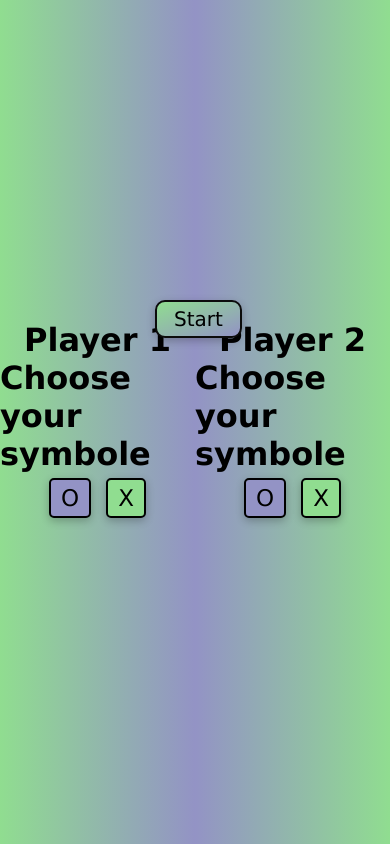
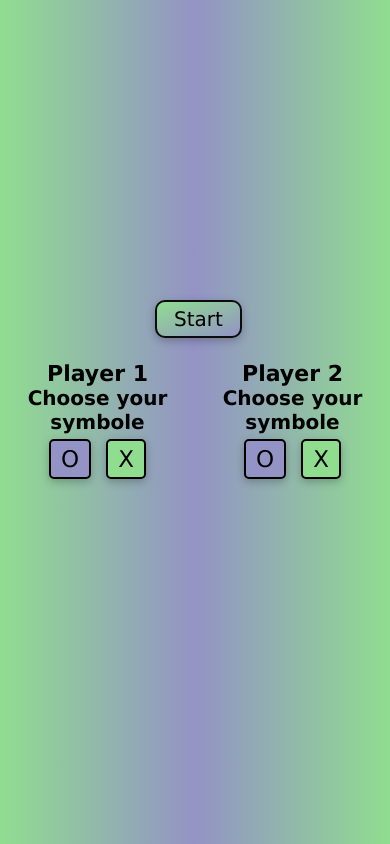
Before and after one commit to Arunkumar-ts/OX_game, a plain HTML site: page index.html in a window 390 px wide. Drawn offline with Linux system fonts and the light colour scheme.

Commit message:
Did some responsively

```diff
--- a/index.html
+++ b/index.html
@@ -4,12 +4,12 @@
     <meta charset="UTF-8">
     <meta name="viewport" content="width=device-width, initial-scale=1.0">
     <link rel="stylesheet" href="style.css">
-    <title>Document</title>
+    <title>OX_Game</title>
 </head>
 <body>
     <div class="start_container">
         <div class="left">
-            <h1>Player 1</h1>
+            <h1 class="symbol1">Player 1</h1>
             <h1 class="symbol">Choose your symbole</h1>
             <div class="options">
                 <button onclick="Osymbole()" class="option1">O</button>
@@ -17,7 +17,7 @@
             </div>
         </div>
         <div class="right">
-            <h1>Player 2</h1>
+            <h1 class="symbol1">Player 2</h1>
             <h1 class="symbol">Choose your symbole</h1>
             <div class="options">
                 <button onclick="Osymbole1()" class="option3">O</button>
--- a/style.css
+++ b/style.css
@@ -106,7 +106,7 @@
     justify-content: center;
     align-items: center;
 }
-.boxs .p1details ,.p2details{
+.boxs .p1details , .p2details{
     position: absolute;
     display: flex;
     justify-content: center;
@@ -120,3 +120,34 @@
 .p2details{
     right:-300px;
 }
+@media screen and (max-width:500px){
+    .symbol1{
+        font-size: 22px;
+    }
+    .symbol{
+        font-size: 20px;
+        text-align: center;
+    }
+    .boxs .box{
+        height: 70px;
+        width: 70px;
+        background-color: rgb(147, 147, 197);
+        margin: 5px;
+        border-radius: 4px;
+        box-shadow: rgba(0, 0, 0, 0.24) 0px 3px 8px;
+        font-size: 3em;
+        display: flex;
+        justify-content: center;
+        align-items: center;
+    }
+    .p1details{
+        font-size: 10px;
+        left: 90px;
+        bottom:-350px;
+    }
+    .p2details{
+        font-size: 10px;
+        left: -280px;
+        top:-90px;
+    }
+}
```
